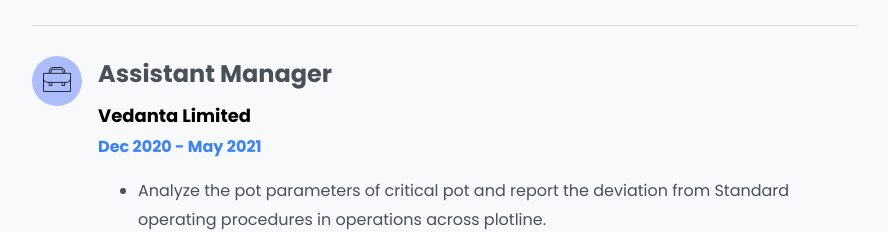
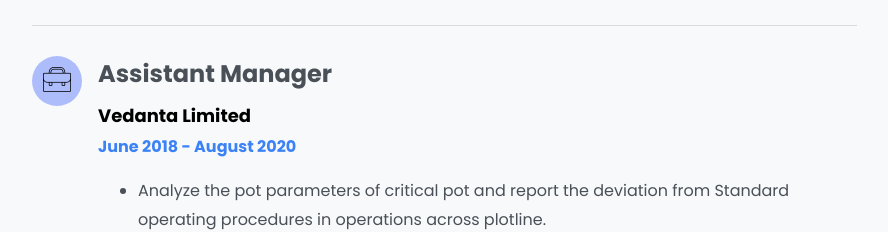
Before and after one commit to Iam-Mak/Iam-Mak, a plain HTML site: page index.html in a window 1280 px wide. Shown: the part 1820-2052 px from the top of the page, without its empty margins (338-1226 px from the left). Drawn offline with Linux system fonts and the light colour scheme; files whose address does not match are found by name.

Commit message:
Update index.html

```diff
--- a/index.html
+++ b/index.html
@@ -152,7 +152,7 @@
 							<div class="text pl-3">
 								<h2>Assistant Manager</h2>
 								<span class="position">Vedanta Limited</span>
-								<p class="date">Dec 2020 - May 2021</p>
+								<p class="date">June 2018 - August 2020</p>
 								<ul>
 									<li>Analyze the pot parameters of critical pot and report the deviation from Standard operating procedures in operations across plotline.</li>
 									<li>Coordinated with shift managers and technical team for  maintenance work allocation and Lead a team of 2 Engineers and 10 technicians.
```
